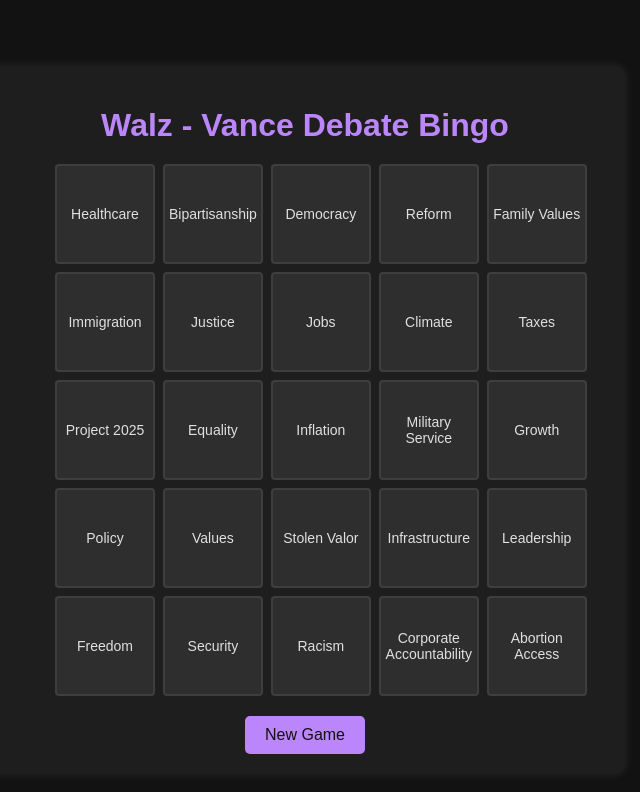
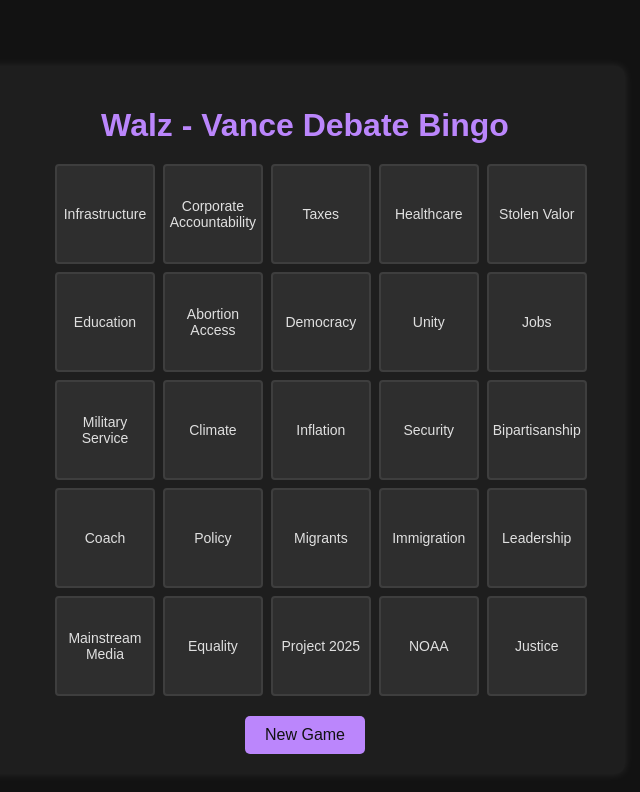
Before and after one commit to rogerlam1/debate-bingo, a React (Create React App) app: page / in a window 1280 px wide. Shown: the top 792 px of the page, without its empty margins (335-975 px from the left). Built offline with nearby package versions, Linux system fonts and the light colour scheme.

Commit message:
Update with more words

```diff
--- a/src/App.js
+++ b/src/App.js
@@ -6,7 +6,7 @@
   "Jobs", "Education", "Taxes", "Infrastructure", "Security",
   "Justice", "Equality", "Freedom", "Leadership", "Unity",
   "Reform", "Innovation", "Growth", "Policy", "Democracy",
-  "Values", "Coach", "Stolen Valor", "Mainstream Media", "Abortion Access",
+  "Values", "Coach", "Stolen Valor", "Mainstream Media", "Abortion Access", "Migrants", "FEMA", "NOAA",
   "Corporate Accountability", "Military Service", "Family Values", "Racism", "Project 2025"
 ];
 
```
